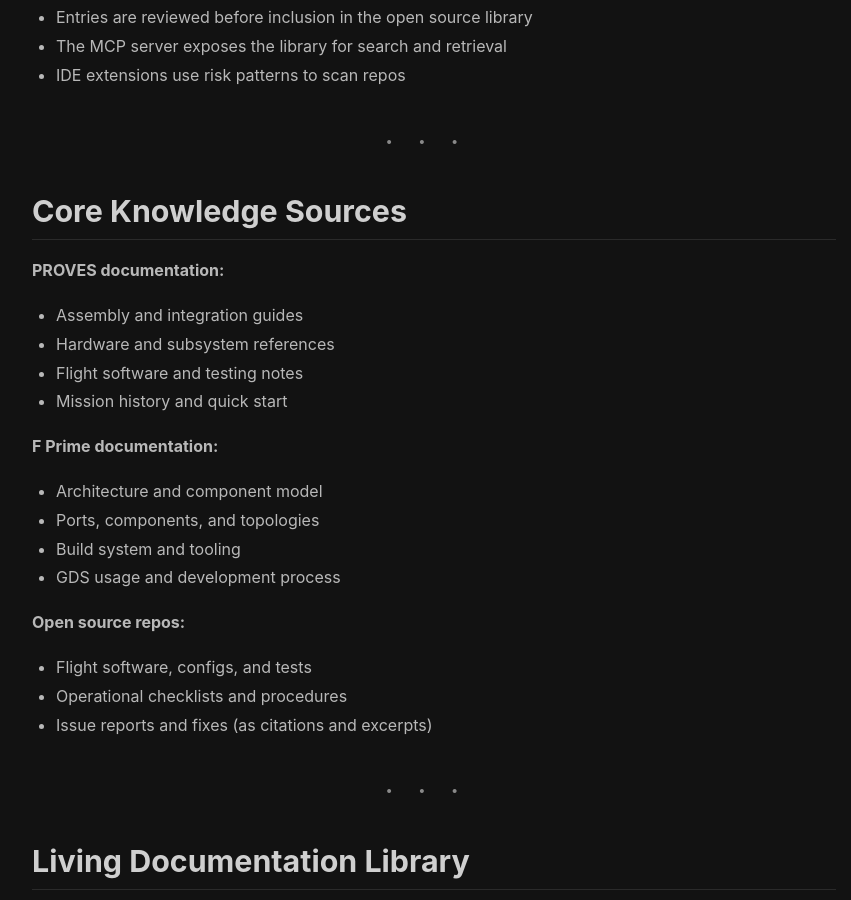
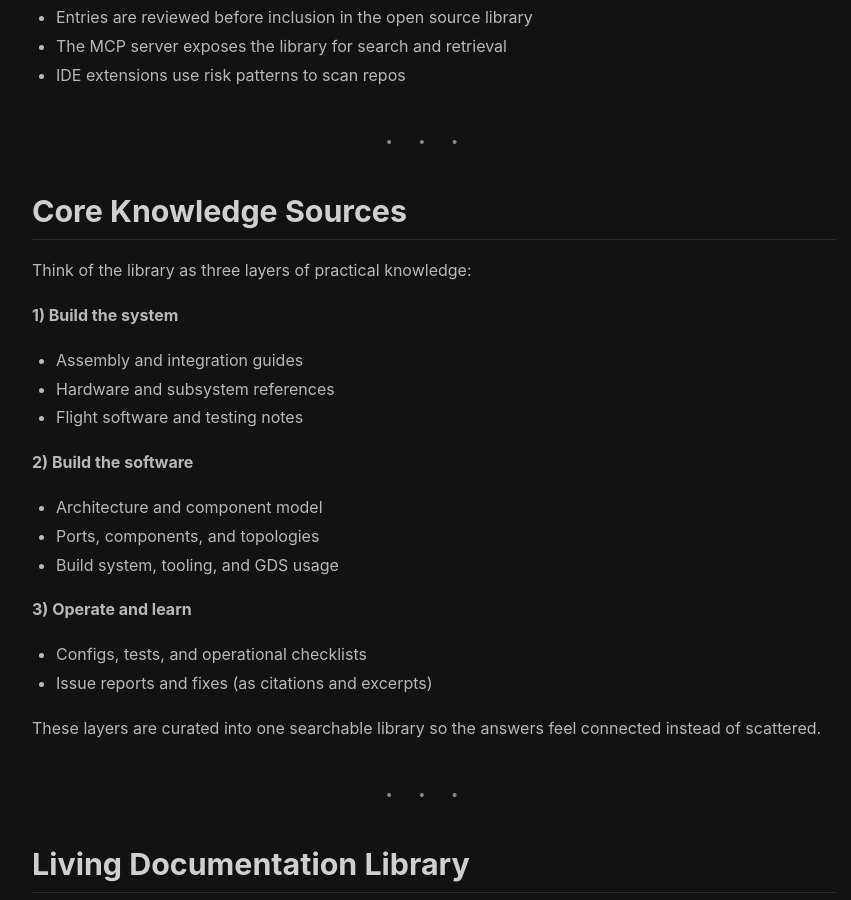
Before and after one commit to Lizo-RoadTown/proveskit-agent, a Jekyll site: the page built from index.md, in a window 1280 px wide and 900 px high, scrolled down 2001 px. Shown: the whole window, without its empty margins (96-947 px from the left). Built offline with Jekyll 4.4.1, drawn with Linux system fonts in a browser that asks for light colours; some of the changed text lies outside the part shown.

Commit message:
Clarify knowledge layers and source meaning

````diff
--- a/index.md
+++ b/index.md
@@ -32,9 +32,9 @@ article_header:
 ```mermaid
 graph TB
   subgraph Sources
-    ProvesDocs[PROVES docs: assembly, hardware, flight software, testing]
-    FPrimeDocs[F Prime docs: architecture, ports, build, GDS]
-    OSSRepos[Open source repos: flight software, configs, tests, ops notes]
+    ProvesDocs[Build the system: assembly, hardware, flight software, testing]
+    FPrimeDocs[Build the software: architecture, ports, build, GDS]
+    OSSRepos[Operate and learn: configs, tests, ops notes, fixes]
   end
   ProvesDocs --> Curator[PROVES Agentic Curation System]
   FPrimeDocs --> Curator
@@ -55,22 +55,23 @@ graph TB
 
 ## Core Knowledge Sources
 
-**PROVES documentation:**
+Think of the library as three layers of practical knowledge:
+
+**1) Build the system**
 - Assembly and integration guides
 - Hardware and subsystem references
 - Flight software and testing notes
-- Mission history and quick start
 
-**F Prime documentation:**
+**2) Build the software**
 - Architecture and component model
 - Ports, components, and topologies
-- Build system and tooling
-- GDS usage and development process
+- Build system, tooling, and GDS usage
 
-**Open source repos:**
-- Flight software, configs, and tests
-- Operational checklists and procedures
+**3) Operate and learn**
+- Configs, tests, and operational checklists
 - Issue reports and fixes (as citations and excerpts)
+
+These layers are curated into one searchable library so the answers feel connected instead of scattered.
 
 ---
 
````
Also changed, not shown: about.md (+8 -1 lines), pages/developers.md (+5 -0 lines), pages/living-library.md (+5 -6 lines), pages/technical.md (+9 -12 lines), README.md.
